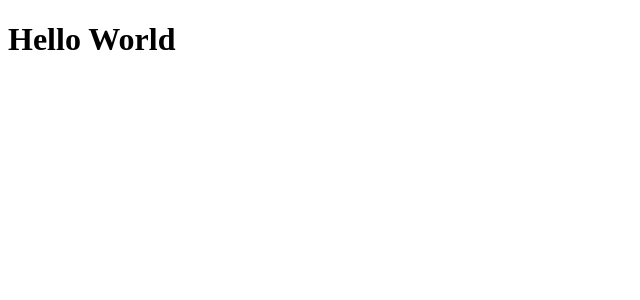
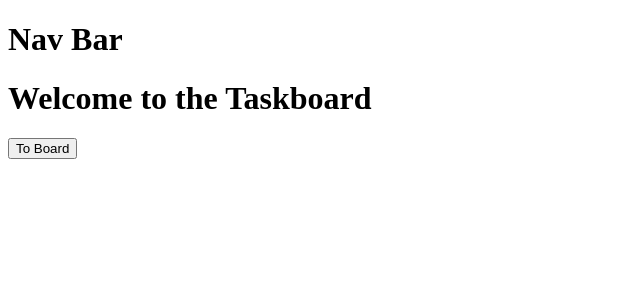
Before and after one commit to souste/taskboard_frontend, a React (Vite) app: page / in a window 1280 px wide. Shown: the top 300 px of the page, without its empty margins (0-640 px from the left). Built offline with nearby package versions, Linux system fonts and the light colour scheme.

Commit message:
feat: set up basic routing

```diff
--- a/src/App.tsx
+++ b/src/App.tsx
@@ -1,9 +1,21 @@
+import { Routes, Route } from "react-router-dom";
+import HomePage from "./pages/HomePage";
+import SingleBoard from "./boards/pages/SingleBoard";
+import Signup from "./auth/Signup";
+import Login from "./auth/Login";
+import NavBar from "./components/NavBar";
 import "./App.css";
 
 function App() {
   return (
     <>
-      <h1>Hello World</h1>
+      <NavBar />
+      <Routes>
+        <Route path="/" element={<HomePage />} />
+        <Route path="/board" element={<SingleBoard />} />
+        <Route path="/signup" element={<Signup />} />
+        <Route path="/login" element={<Login />} />
+      </Routes>
     </>
   );
 }
--- a/src/auth/Login.tsx
+++ b/src/auth/Login.tsx
@@ -0,0 +1,7 @@
+export default function Login() {
+  return (
+    <>
+      <h1>Login Page</h1>
+    </>
+  );
+}
--- a/src/auth/Signup.tsx
+++ b/src/auth/Signup.tsx
@@ -0,0 +1,7 @@
+export default function Signup() {
+  return (
+    <>
+      <h1>Signup Page</h1>
+    </>
+  );
+}
--- a/src/boards/pages/SingleBoard.tsx
+++ b/src/boards/pages/SingleBoard.tsx
@@ -0,0 +1,7 @@
+export default function SingleBoard() {
+  return (
+    <>
+      <h1>MVP Board</h1>
+    </>
+  );
+}
--- /dev/null
+++ b/src/components/NavBar.tsx
@@ -0,0 +1,7 @@
+export default function NavBar() {
+  return (
+    <>
+      <h1>Nav Bar</h1>
+    </>
+  );
+}
--- a/src/main.tsx
+++ b/src/main.tsx
@@ -1,9 +1,12 @@
 import { StrictMode } from "react";
 import { createRoot } from "react-dom/client";
+import { BrowserRouter } from "react-router-dom";
 import App from "./App.tsx";
 
 createRoot(document.getElementById("root")!).render(
   <StrictMode>
-    <App />
+    <BrowserRouter>
+      <App />
+    </BrowserRouter>
   </StrictMode>,
 );
--- a/src/pages/HomePage.tsx
+++ b/src/pages/HomePage.tsx
@@ -0,0 +1,12 @@
+import { useNavigate } from "react-router-dom";
+
+export default function HomePage() {
+  const navigate = useNavigate();
+
+  return (
+    <>
+      <h1>Welcome to the Taskboard</h1>
+      <button onClick={() => navigate("/board")}>To Board</button>
+    </>
+  );
+}
```
